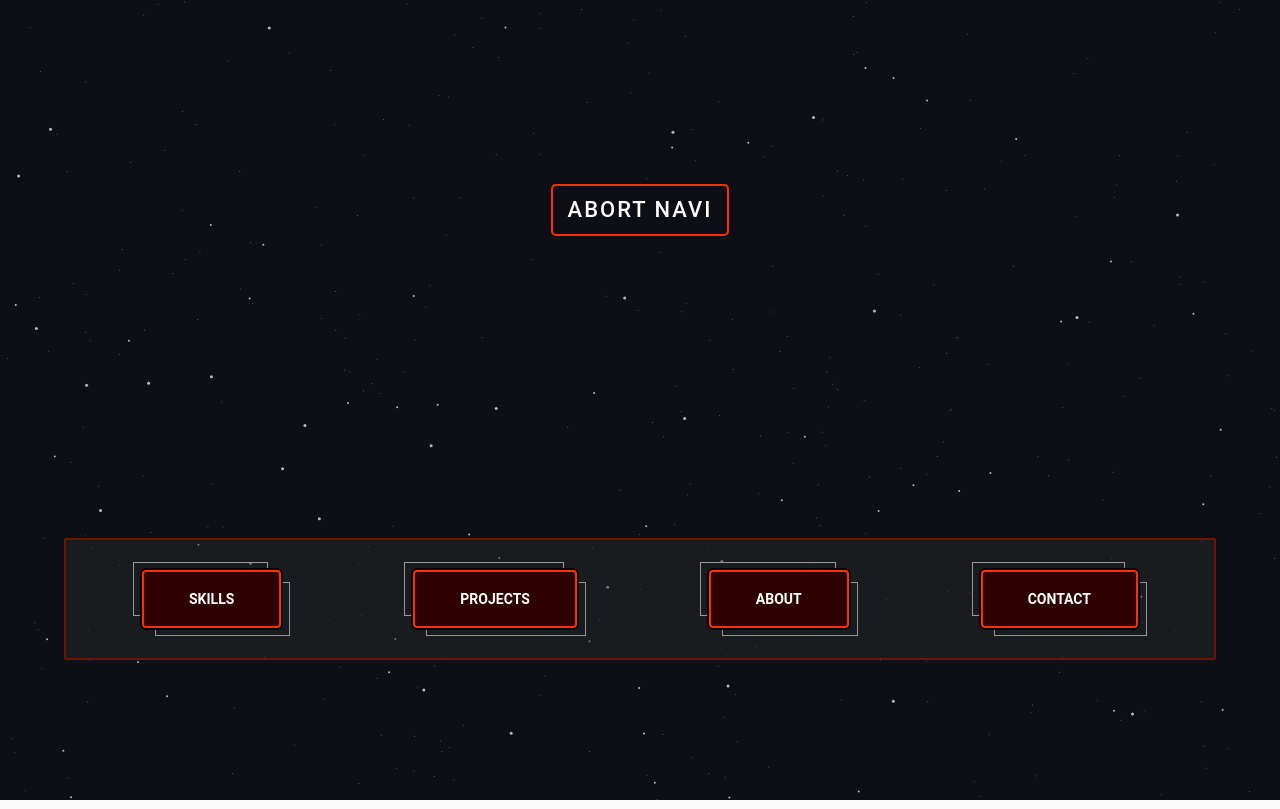
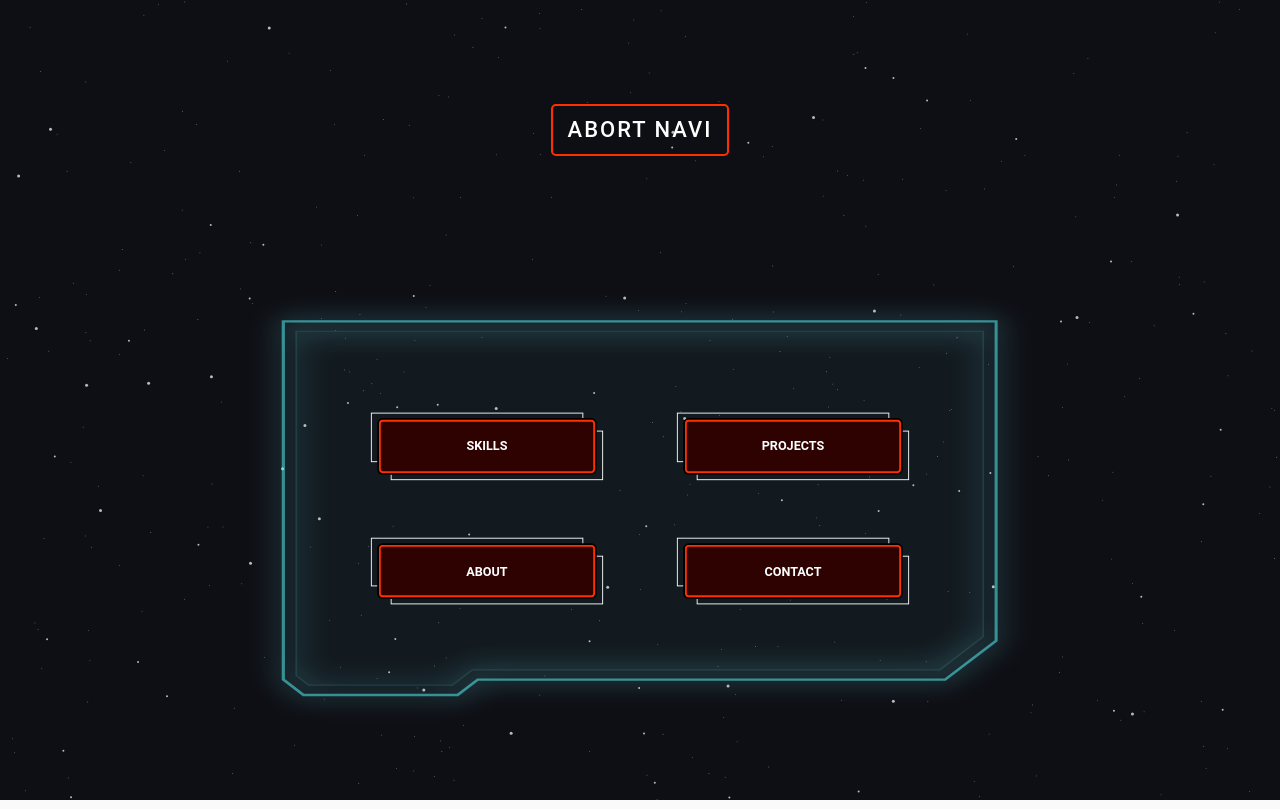
Before and after one commit to dsgnow/portfolio, a React (Create React App) app in the folder astroportfolio/: page /navigation in a window 1280 px wide. Built offline with nearby package versions, Linux system fonts and the light colour scheme.

Commit message:
add navi rwd + display

```diff
--- a/astroportfolio/src/components/Layout/Layout.js
+++ b/astroportfolio/src/components/Layout/Layout.js
@@ -2,7 +2,11 @@ import styled from 'styled-components'
 import PropTypes from 'prop-types'
 
 const Wrapper = styled.div`
+  display: flex;
+  flex-direction: column;
+  justify-content: center;
   max-width: 1920px;
+  height: 100vh;
   margin: 0 auto;
 `
 function Layout(props) {
--- a/astroportfolio/src/pages/Navigation/Navigation.js
+++ b/astroportfolio/src/pages/Navigation/Navigation.js
@@ -1,31 +1,15 @@
-import { useState, useEffect } from 'react'
+import { useState, useEffect } from "react";
 import StarTheme from '../../components/StarTheme/StarTheme'
 import Box from "@mui/material/Box";
 import monitor from "../../Assets/Images/monitor.svg";
 import console from "../../Assets/Images/console.svg";
+import cocpit from "../../Assets/Images/cocpit.svg";
+import chair from "../../Assets/Images/chair.svg";
+import frame from "../../Assets/Images/frame.svg";
 import styled from "styled-components";
-import Typography from "@material-ui/core/Typography";
 import Button from '../../UI/Button/Button'
 import NaviButton from '../../UI/Button/NaviButton'
-
-const StyledTitleTypography = styled(Typography)`
-  margin: unset !important;
-  font-weight: bold;
-  white-space: nowrap;
-  font-size: 3rem;
-  &.white {
-    color: white !important;
-  }
-  @media (orientation: landscape) {
-    font-size: 2rem;
-  }
-  ${({ theme }) => `s
-   ${theme.breakpoints.up('sm')} {
-    margin: 60px 0;
-    ${theme.breakpoints.up('lg')} {
-    font-size: 5rem;
-   `}
-`
+import { useNavigate } from "react-router-dom";
 
 const StyledStarTheme = styled.div`
   left: 0;
@@ -37,16 +21,19 @@ const Wrapper = styled.div`
   display: flex;
   flex-direction: column;
   width: 100vw;
+  max-width: 1920px;
   height: 100vh;
-  min-height: -webkit-fill-available;
   justify-content: center;
   overflow: hidden;
+  @media(orientation: landscape) {
+    justify-content: flex-end;
+  }
 `
 
 const WrapTexts = styled.div`
   display: flex;
   flex-direction: column;
-  flex-basis: 20%;
+  flex-basis: 30%;
   justify-content: center;
   align-items: center;
   @keyframes changeOpacity {
@@ -62,7 +49,9 @@ const StyledButton = styled(Button)`
 `
 
 const StyledNaviButton = styled(NaviButton)`
-
+  @media (min-width: 700px) {
+    flex-basis: 40%;
+  }
 `
 
 const WrapNavi = styled.div`
@@ -72,56 +61,118 @@ const WrapNavi = styled.div`
   justify-content: center;
   align-items: flex-end;
   @media (orientation: landscape) {
-    flex-basis: 50%;
+    flex-basis: 70%;
+    align-items: stretch;
   }
 `
 
 const WrapConsole = styled.div`
   display: flex;
   flex-direction: column;
-  justify-content: space-around;
+  justify-content: space-between;
   align-items: center;
   border-width: 2px;
+  width: 100%;
 `
 
 const ShipDisplay = styled.div`
   display: flex;
   flex-direction: column;
   justify-content: space-around;
-  border-style: solid;
-  border-width: 2px;
-  border-color: #6b1600;
-  border-radius: 2px;
-  padding: 50px;
-  margin: 20px 50px;
+  flex-wrap: wrap;
+  //border-style: solid;
+  //border-width: 2px;
+  //border-color: #6b1600;
+  //border-radius: 2px;
+  padding: 100px;
+  background-size: 100% 100%;
   gap: 30px;
-  background-color: rgba(40, 40, 40, 0.48);
-  width: 90vw;
+  width: 100%;
+  transform: scale(0.9);
   @media (min-height: 800px) {
     gap: 50px;
   }
   @media (orientation: landscape) {
     flex-direction: row;
-    padding: 30px;
+    padding: 50px 100px;
     margin: 20px 50px;
     gap: 40px;
+  }
+  @media (orientation: landscape) and (min-width: 950px) {
+    transform: scale(0.9);
+    max-width: 900px;
+    gap: 80px;
+    padding: 150px;
   }
 `
 
 const ConsoleImg = styled.img`
-  width: 90vw;
+  width: 90%;
   display: none;
   @media (min-height: 700px) {
     display: block;
+  }
+  @media (max-height: 1100px) {
+    width: 60%;
   }
   @media (orientation: landscape) {
     display: none;
   }
 `
 
+const Cocpit = styled.div`
+  display: flex;
+  justify-content: center;
+  width: 100%;
+  position: relative;
+  @media (min-height: 900px) and (orientation: landscape) {
+    height: 300px;
+  }
+`
+
+const CocpitImg = styled.img`
+  width: 100%;
+  display: none;
+  position: absolute;
+  bottom: 0;
+  @media (min-height: 900px) and (orientation: landscape) {
+    display: block;
+  }
+`
+
+const ChairLeftImg = styled.img`
+  height: 100%;
+  display: none;
+  z-index: 1;
+  @media (min-height: 900px) and (orientation: landscape) {
+    display: block;
+  }
+`
+
+const ConsoleCenterImg = styled.img`
+  height: 100%;
+  display: none;
+  z-index: 1;
+  @media (min-height: 900px) and (orientation: landscape) {
+    display: block;
+  }
+`
+
+const ChairRightImg = styled.img`
+  height: 100%;
+  display: none;
+  z-index: 1;
+  transform: scale(-1, 1);
+  @media (min-height: 900px) and (orientation: landscape) {
+    display: block;
+  }
+`
+
 function Navigation(props) {
   const { speed } = props
   const [themeSpeed, setThemeSpeed] = useState(speed)
+
+  const navigate = useNavigate();
 
   return (
     <>
@@ -134,13 +185,14 @@ function Navigation(props) {
             <StyledButton
               color="default"
               variant="outlined"
-              title="ABORT NAVI">
+              title="ABORT NAVI"
+              onClick={() => navigate(-1)}>
             </StyledButton>
           </Box>
         </WrapTexts>
         <WrapNavi>
           <WrapConsole>
-            <ShipDisplay>
+            <ShipDisplay style={{ backgroundImage: `url(${frame}) ` }}>
               <StyledNaviButton
                 color="default"
                 variant="outlined"
@@ -163,6 +215,12 @@ function Navigation(props) {
               </StyledNaviButton>
             </ShipDisplay>
             <ConsoleImg src={console} alt="console" />
+            <Cocpit>
+              <CocpitImg src={cocpit} alt="cocpit" />
+              <ChairLeftImg src={chair} alt="chair" />
+              <ConsoleCenterImg src={console} alt="console" />
+              <ChairRightImg src={chair} alt="chair" />
+            </Cocpit>
           </WrapConsole>
         </WrapNavi>
       </Wrapper>
--- a/astroportfolio/src/pages/Welcome/Welcome.js
+++ b/astroportfolio/src/pages/Welcome/Welcome.js
@@ -7,6 +7,8 @@ import Box from '@mui/material/Box'
 import circle from '../../Assets/Images/circle.png'
 import astronaut from '../../Assets/Images/astronaut.png'
 import planet from '../../Assets/Images/planet1.png'
+import React, { useCallback } from 'react';
+import { useNavigate, Link } from 'react-router-dom';
 
 const StyledTitleTypography = styled(Typography)`
   margin: unset !important;
@@ -75,10 +77,10 @@ const WrapAstronaut = styled.div`
   flex-basis: 50%;
   overflow: hidden;
   @media (orientation: landscape) {
-    flex-basis: 60%;
+    flex-basis: 40%;
   }
-  @media (orientation: landscape) and (min-width: 1500px) {
-    flex-basis: 75%;
+  @media (orientation: landscape) and (min-width: 1700px) {
+    flex-basis: 50%;
   }
 `
 
@@ -196,6 +198,9 @@ const Welcome = (props) => {
     console.log(inSpace)
   }
 
+  const navigate = useNavigate();
+  const handleOnNaviClick = useCallback(() => navigate('/navigation', {replace: true}), [navigate]);
+
   useEffect(() => {
     const calcTime = () => {
       const endTime = new Date('2020-04-01 12:34:00').getTime()
@@ -293,7 +298,8 @@ const Welcome = (props) => {
             <Button
               color="primary"
               variant="outlined"
-              onClick={changeTheme}
+              component={Link}
+              to="/navigation"
               style={inSpace ? { color: 'white' } : { color: 'black' }}
               title="NAVIGATE">
             </Button>
```
Also changed, not shown: astroportfolio/src/Assets/Images/frame.svg (added).
